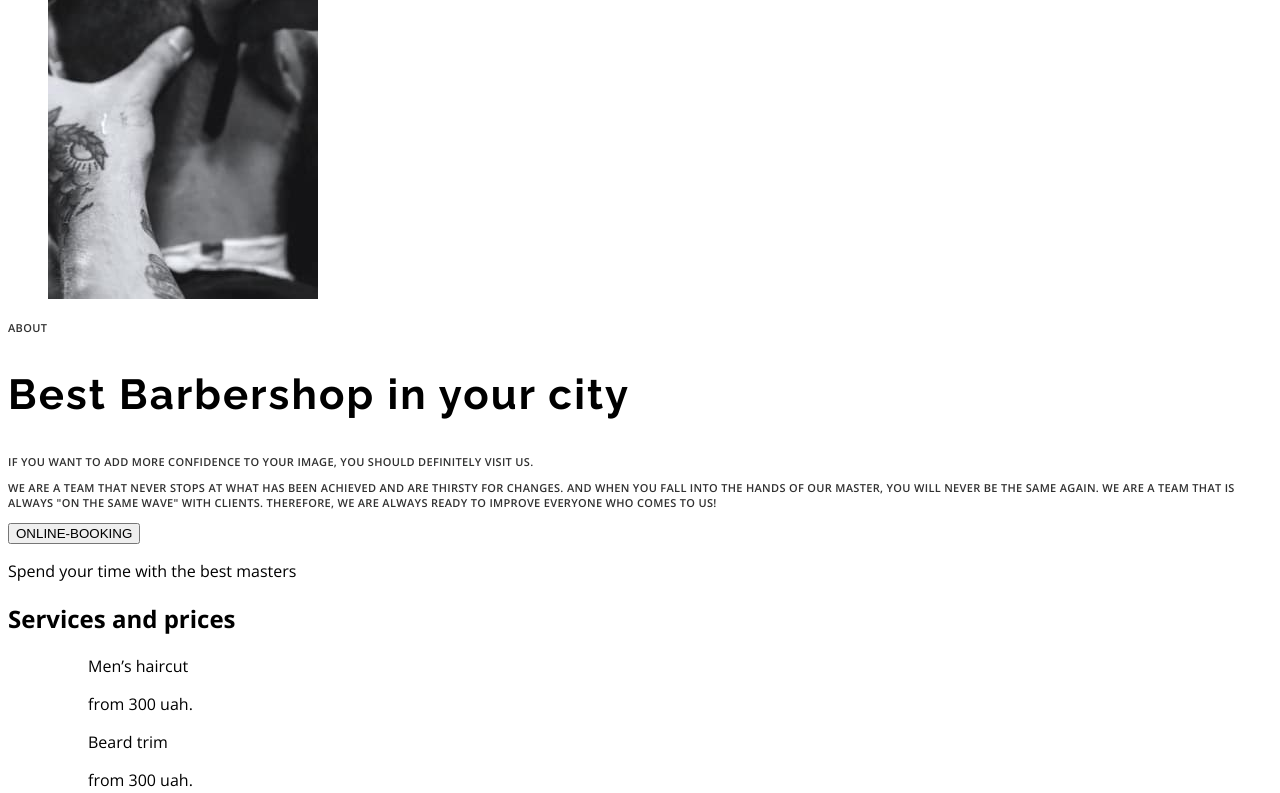
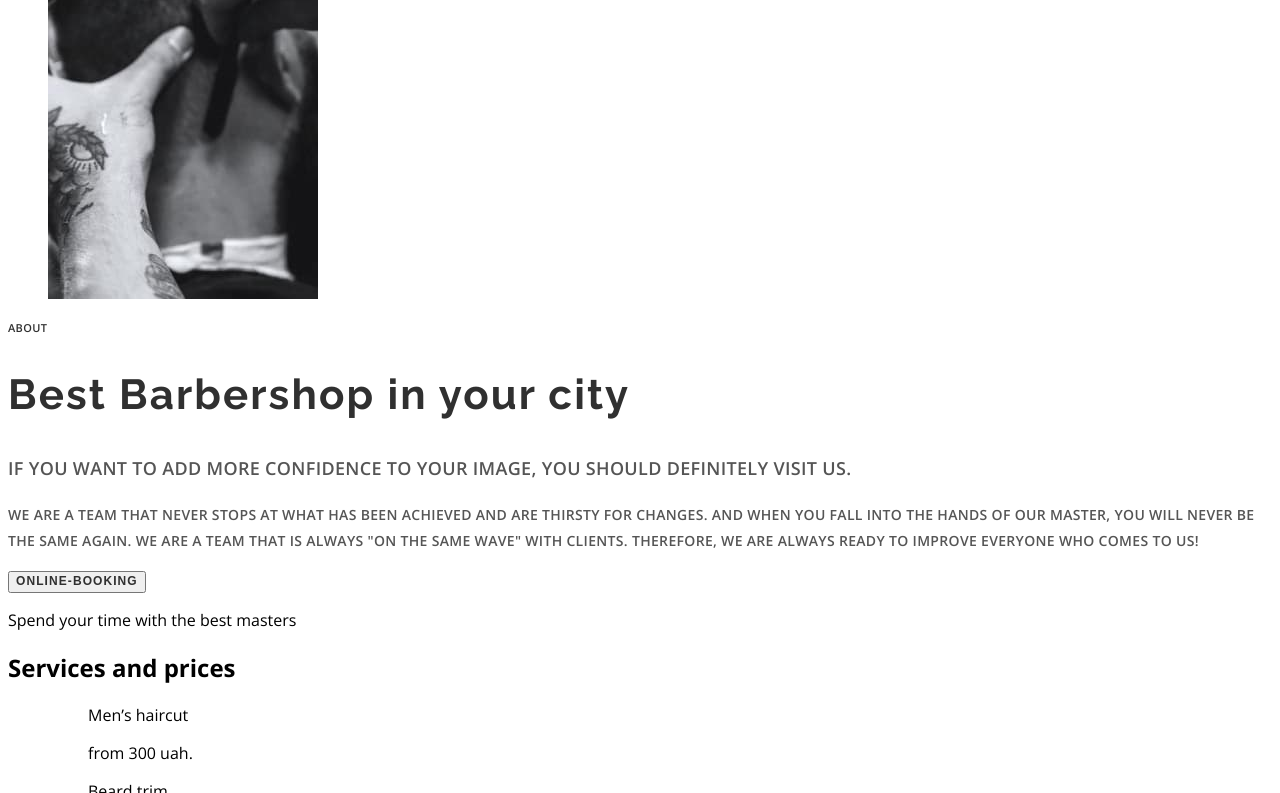
Before and after one commit to KolyaSeneta/bk-42-hw01, a plain HTML site: page index.html in a window 1280 px wide. Shown: the part 1106-1899 px from the top of the page. Drawn offline with nearby package versions, Linux system fonts and the light colour scheme.

Commit message:
css 01
section 1-2

```diff
--- a/css/styles.css
+++ b/css/styles.css
@@ -8,6 +8,8 @@
     --background-color: #FFFFFF;
     --text-color-secondary: #9DA4BD;
     --text-color-main: #303030;
+    --text-btn-main: #FFFFFF;
+    --text-btn-secondary: #303030;
 
 
 }
@@ -79,7 +81,6 @@ a {
 }
 
 .hero-text.botton {
-    font-weight: 400;
     font-size: 18px;
     line-height: 1.6666;
     color: var(--text-color-secondary);
@@ -103,10 +104,32 @@ a {
     font-size: 42px;
     line-height: 1.1666;
     letter-spacing: 0.05em;
+    color: var(--title-color)
 
 }
-.bout-text.middle {
-    font-weight: 400;
+.about-text.middle {
         font-size: 18px;
-        line-height: 30px;
+        line-height: 1.6666;
+        color: var(--text-color)
 }
+.about-text.botton {
+    font-size: 14px;
+    line-height: 1.8571;
+    color: var(--text-color)
+}
+
+.btn-about {
+    font-weight: 600;
+    font-size: 12px;
+    line-height: 1.3333;
+    letter-spacing: 0.09em;
+    text-transform: uppercase;
+    color: var(--text-btn-secondary);
+
+}
+
+/* prices */
+
+.prices {
+
+}
--- a/index.html
+++ b/index.html
@@ -52,9 +52,9 @@
           team that is always "on the same wave" with clients. Therefore, we are always ready to
           improve everyone who comes to us!
         </p>
-        <button type="button">ONLINE-BOOKING</button>
+        <button class="btn-about" type="button">ONLINE-BOOKING</button>
       </section>
-      <section>
+      <section class="prices">
         <p>Spend your time with the best masters</p>
         <h2>Services and prices</h2>
         <ul>
```
